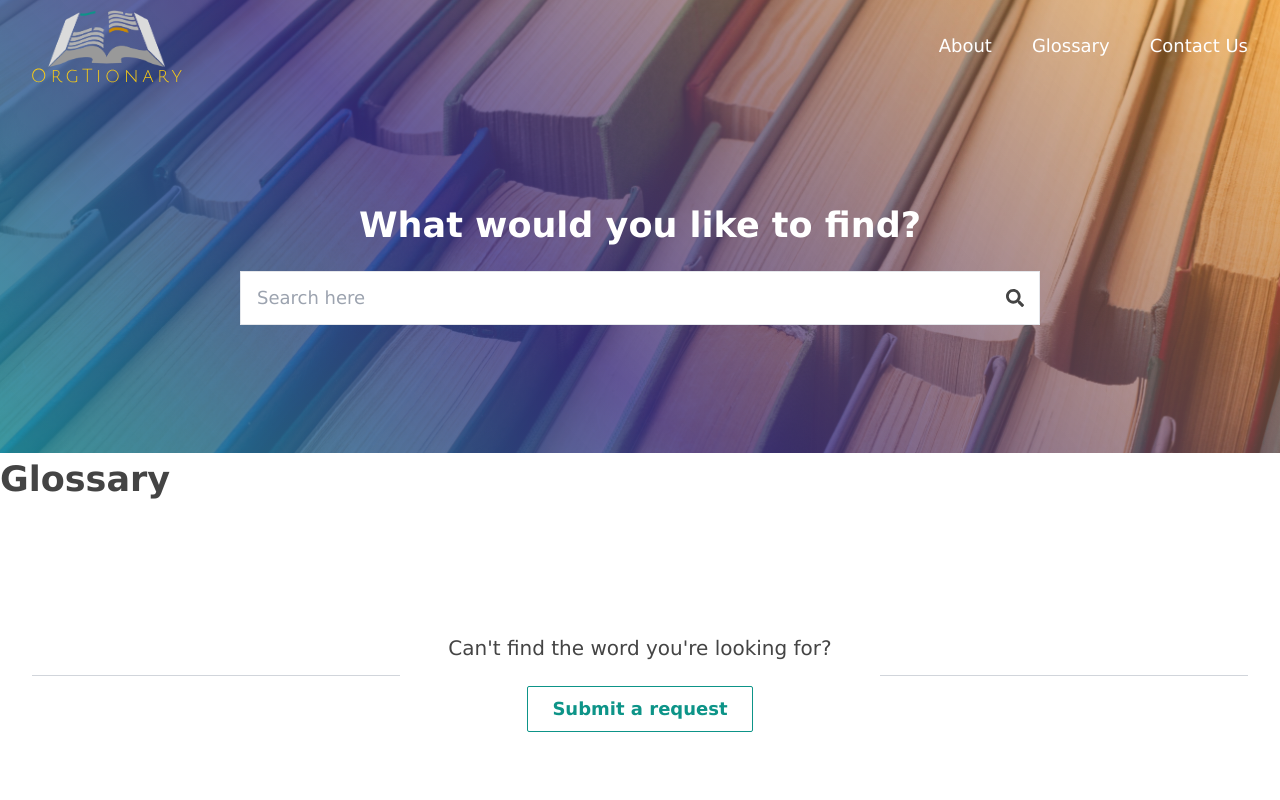
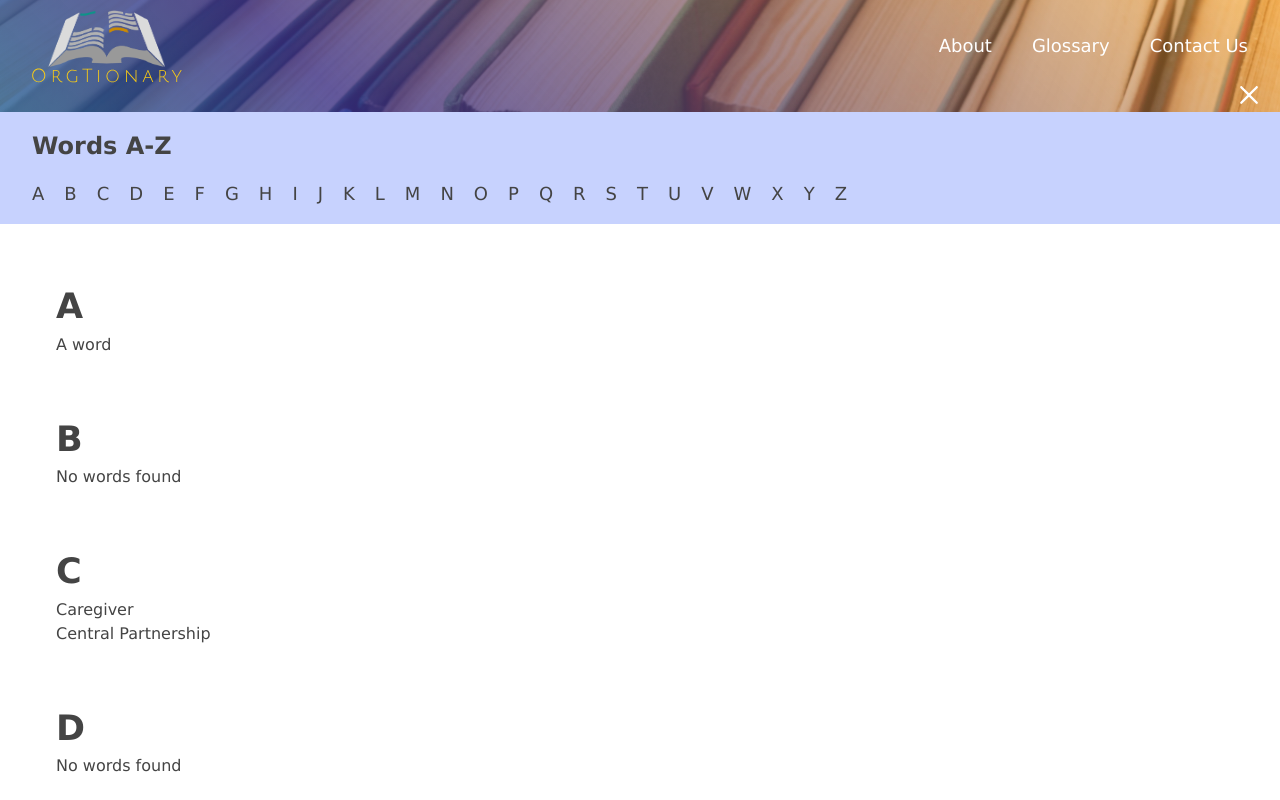
Before and after one commit to rosennabs/orgTionary, a Next.js app: page /glossary in a window 1280 px wide. Shown: the top 800 px of the page. Built offline with nearby package versions, Linux system fonts and the light colour scheme.

Commit message:
Build the glossary page, dynamically render words alphabetically

```diff
--- a/app/globals.css
+++ b/app/globals.css
@@ -24,7 +24,7 @@ body {
   flex-direction: column;
   justify-content: space-between;
   font-family: 'Lucida Grande', 'Geneva', 'Poppins', sans-serif;
-  background-image: linear-gradient(45deg, rgb(20, 184, 166, 0.9), rgb(61, 51, 140, 0.8),rgb(249, 159, 32, 0.5)), url('/books.png');
+  background-image: linear-gradient(45deg, rgb(20, 184, 166, 0.9), rgba(61, 51, 140, 0.8),rgb(249, 159, 32, 0.5)), url('/books.png');
   background-size: cover;
   background-position: center;
   background-repeat: no-repeat;
@@ -47,6 +47,10 @@ h1 {
   font-size: 35px;
   font-weight: bold;
 }
+h2 {
+  font-size: 24px;
+  font-weight: bold;
+}
 
 .word-details h2 {
   font-size: 24px;
--- a/app/glossary/page.tsx
+++ b/app/glossary/page.tsx
@@ -1,9 +1,64 @@
+"use client"
+
+import Link from 'next/link';
+import { useEffect } from 'react';
+import { data } from '@/helpers/data';
+import { RxCross2 } from "react-icons/rx";
+import { useRouter } from 'next/navigation';
+
+const alphabets = "ABCDEFGHIJKLMNOPQRSTUVWXYZ";
 
 function Glossary() {
+  const router = useRouter();
+  // useEffect(() => {
+
+  //   // Prevent scrolling on the underlying page when component mounts
+  //   document.body.style.overflow = 'hidden';
+
+  //   // Clean up to re-enable scrolling when the component unmounts
+  //   return () => {
+  //     document.body.style.overflow = 'auto';
+  //   };
+  // }, []);
+
   return (
-    <div className=" bg-white h-screen">
-      <h1>Glossary</h1>
-    </div>
+
+      <div className='absolute mt-28 w-full bg-white'>
+        <Link className="text-white text-3xl fixed top-20 right-4" href="#" onClick={(e) => {
+          e.preventDefault();
+          router.back();
+        }}> <RxCross2 /></Link>
+
+      <div className='bg-indigo-200 p-4 pl-8 mb-8'>
+        <h2 className='mb-4'>Words A-Z</h2>
+        {alphabets.split("").map((letter) => (
+          <span className='mr-5 text-lg'>{letter}</span>
+        ))}
+      </div>
+
+      {alphabets.split("").map((letter) => {
+        const filteredWords = data.filter(item => item.word.startsWith(letter));
+        return (
+          <div key={letter} className='m-14'>
+            <h1>{letter}</h1>
+            {filteredWords.length > 0 ? (
+              filteredWords.map((item, index) => (
+                <ul>
+                  <li key={index} className=' hover:text-blue-800 hover:underline'>
+                  <Link href={`/glossary/${item.word}`}> {item.word} </Link>
+                </li>
+                </ul>
+              ))
+            ) : (
+              <p>No words found</p>
+            )}
+
+          </div>
+        );
+      })}
+
+      </div>
+
   );
 }
 
--- a/app/layout.tsx
+++ b/app/layout.tsx
@@ -24,7 +24,7 @@ export default function RootLayout({
 
         {/* <p className="text-sm text-gray-500">Background image by <a href="https://www.freepik.com/awesomecontent">awesomecontent</a> on Freepik</p> */}
         <footer className=" bg-white w-full">
-          <div className="flex flex-col items-center justify-center py-32 p-8">
+          <div className="flex flex-col items-center justify-center py-28 p-8">
             <div className="flex items-center w-full">
               <div className="flex-grow mt-8 border-t border-gray-300"></div> {/* Left line */}
               <p className="text-xl px-12 mb-6">Can't find the word you're looking for?</p>
--- a/app/lexicon/page.tsx
+++ /dev/null
@@ -1,21 +0,0 @@
-import Link from 'next/link';
-import { data } from '@/helpers/data';
-
-function Lexicon() {
-
-
-  return (
-    <div className='bg-amber-700'>
-      <h1>Lexicon</h1>
-      {data.map((data) => (
-        <p>
-          <Link href={`/lexicon/${data.word}`}> {data.word} </Link>
-        </p>
-      ))}
-
-
-    </div>
-  );
-}
-
-export default Lexicon;
--- a/components/Header.tsx
+++ b/components/Header.tsx
@@ -19,7 +19,7 @@ export default function Header() {
     //Find the word in the data
     const foundWord = data.find(item => item.word.toLowerCase() === searchTerm.toLowerCase());
 
-    foundWord ? router.push(`/lexicon/${foundWord.word}`) : alert('Word not found');
+    foundWord ? router.push(`/glossary/${foundWord.word}`) : alert('Word not found');
   };
 
 
@@ -44,11 +44,11 @@ export default function Header() {
   const clearSearch = () => {
     setSearchTerm(""); // Clear the input field
     setFilteredWords([]); // Clear the filtered words
-  }
+  };
 
 
   return (
-    <header className="flex flex-col text-lg mx-8 mt-2">
+    <header className="relative flex flex-col text-lg mx-8 mt-2">
       <nav className='flex items-center justify-between text-white'>
         <div className="flex flex-col">
           <Link href='/'>
@@ -98,7 +98,7 @@ export default function Header() {
             <ul>
               {filteredWords.map((word, index) => (
                 <li className='cursor-pointer hover:text-blue-800 hover:underline'
-                  onClick={() => router.push(`/lexicon/${word}`)}
+                  onClick={() => router.push(`/glossary/${word}`)}
                   key={index}
                 >
                   {word}
--- a/helpers/data.tsx
+++ b/helpers/data.tsx
@@ -40,5 +40,12 @@ export const data = [
     does_not_mean: "Duis feugiat venenatis maximus. Curabitur arcu enim, imperdiet nec nisi nec, sagittis congue ligula. Maecenas egestas pulvinar diam vel egestas. Praesent aliquam egestas ullamcorper. Mauris luctus viverra tellus a maximus. Nullam et molestie nibh. Vestibulum eget laoreet lectus. Sed ut velit ex. Vestibulum velit nisl, pellentesque facilisis augue sit amet, sagittis dignissim sapien. Mauris diam urna, euismod vitae massa non, malesuada congue ex. In a quam quis sapien malesuada eleifend. Maecenas et lacus auctor, tincidunt odio sit amet, maximus quam.",
     example: "Improvement projects tailored towards implementing virtual care.",
     related_words: ['Improvement Project', 'Novel', 'Sustainability', 'Program']
+  },
+  {
+    word: "A word",
+    definition: "A novel idea to improve the healthcare system of an institution.",
+    does_not_mean: "Duis feugiat venenatis maximus. Curabitur arcu enim, imperdiet nec nisi nec, sagittis congue ligula. Maecenas egestas pulvinar diam vel egestas. Praesent aliquam egestas ullamcorper. Mauris luctus viverra tellus a maximus. Nullam et molestie nibh. Vestibulum eget laoreet lectus. Sed ut velit ex. Vestibulum velit nisl, pellentesque facilisis augue sit amet, sagittis dignissim sapien. Mauris diam urna, euismod vitae massa non, malesuada congue ex. In a quam quis sapien malesuada eleifend. Maecenas et lacus auctor, tincidunt odio sit amet, maximus quam.",
+    example: "Improvement projects tailored towards implementing virtual care.",
+    related_words: ['Improvement Project', 'Novel', 'Sustainability', 'Program']
   }
 ];
```
Also changed, not shown: app/glossary/[word]/page.tsx (renamed from app/lexicon/[word]/page.tsx).
